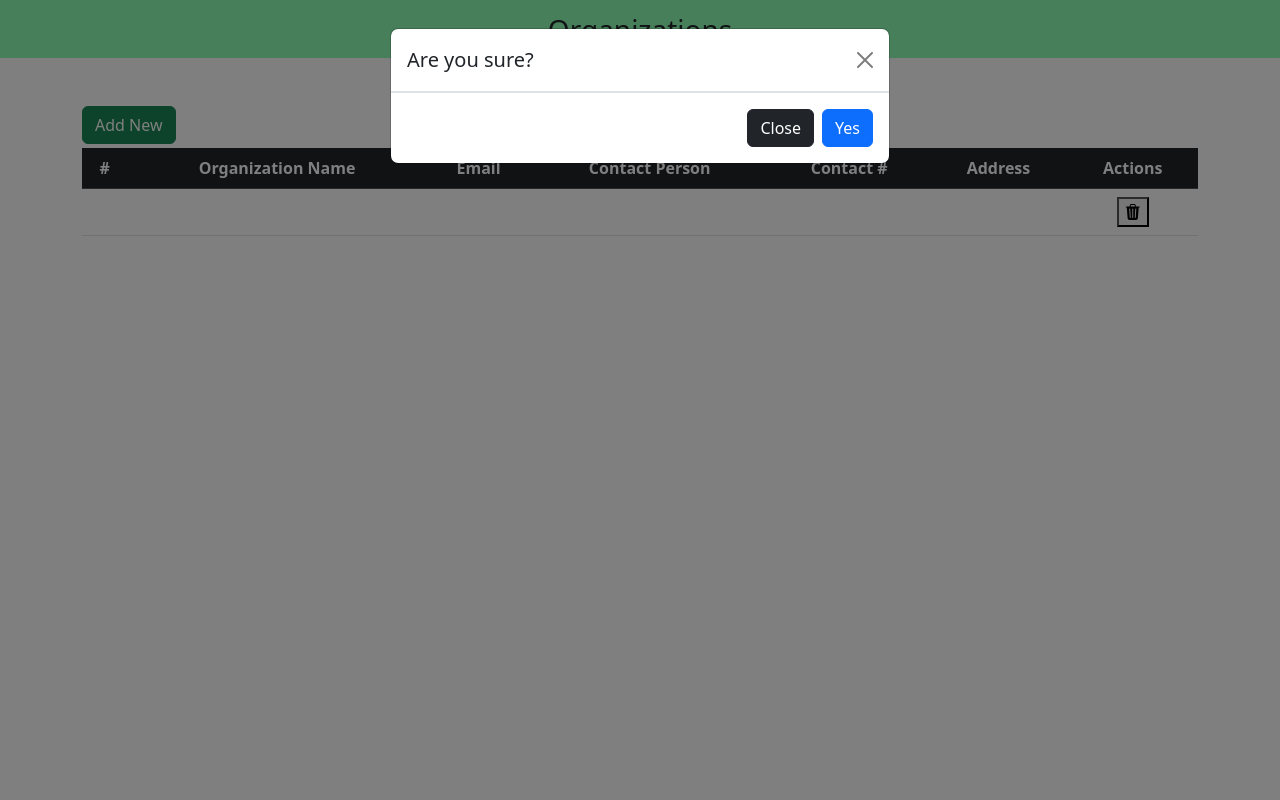
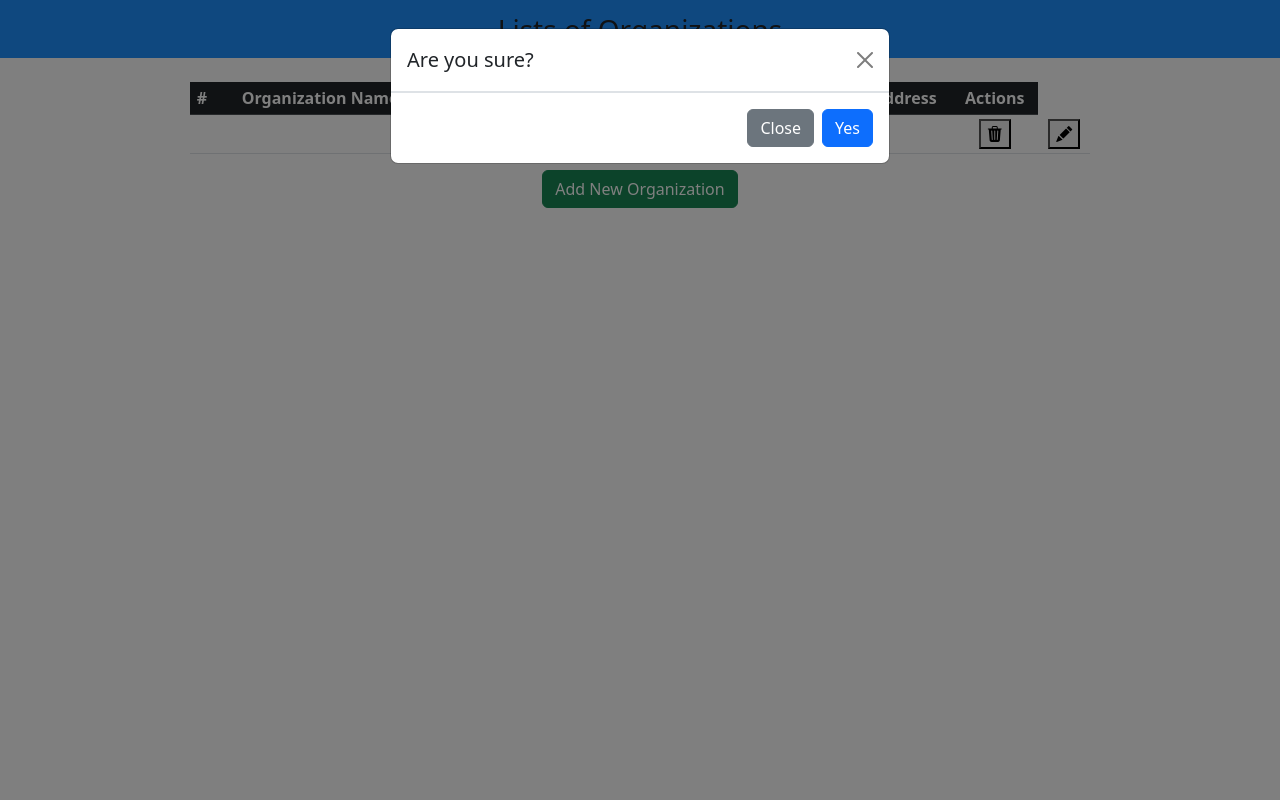
Before and after one commit to learning2bdeveloper/CI, a CodeIgniter app: page /kyanu_document_tracking/index.php/create_organization/index in a window 1280 px wide, after a click that opens the changed part. Run offline with CodeIgniter, Linux system fonts and the light colour scheme; tables that the repository leaves empty or names only in its code hold one stand-in row (values such as "Sample post"); data that the repository does not hold is empty.

Commit message:
added design on creation of organization and index

```diff
--- a/application/modules/create_organization/controllers/services/Create_organization_service.php
+++ b/application/modules/create_organization/controllers/services/Create_organization_service.php
@@ -13,7 +13,7 @@
     public function save() {
         $data = array(
         'OrgName' => $this->input->post('organization_name'),
-        'Email' => $this->input->post('email'),
+        'EmailAddress' => $this->input->post('email'),
         'ContactPerson' => $this->input->post('contact_person'),
         'ContactNumber' => $this->input->post('contact_number'),
         'Address' => $this->input->post('address'),
--- a/application/modules/create_organization/views/grid/Load_organization.php
+++ b/application/modules/create_organization/views/grid/Load_organization.php
@@ -5,11 +5,13 @@
             <tr>
                 <td><?=$value->OrgID?></td>
                 <td><?=ucwords(@$value->OrgName)?></td>
-                <td><?=@$value->Email?></td>
+                <td><?=@$value->EmailAddress?></td>
                 <td><?=@$value->ContactPerson?></td>
                 <td><?=@$value->ContactNumber?></td>
                 <td><?=@$value->Address?></td>
                 <td><button id="deletebutton" data-bs-toggle="modal" data-bs-target="#deleteModal" data-pass-value="<?=$value->OrgID?>"><i class="bi bi-trash3-fill"></i></button></td>
+                <td><button id="editbutton" data-bs-toggle="modal" data-bs-target="#editModal" data-pass-value="<?=$value->OrgID?>"><i class="bi bi-pencil-fill"></i></button></td>
+
             </tr>
 
         <?php
--- a/application/modules/create_organization/views/index.php
+++ b/application/modules/create_organization/views/index.php
@@ -1,6 +1,3 @@
-<?php
-defined('BASEPATH') OR exit('No direct script access allowed');
-?>
 <!DOCTYPE html>
 <html lang="en">
 <head>
@@ -8,23 +5,26 @@
     <meta name="viewport" content="width=device-width, initial-scale=1.0">
     <title>Organization</title>
 
+    <!-- Link Bootstrap CSS -->
     <link href="https://cdn.jsdelivr.net/npm/bootstrap@5.3.2/dist/css/bootstrap.min.css" rel="stylesheet" integrity="sha384-T3c6CoIi6uLrA9TneNEoa7RxnatzjcDSCmG1MXxSR1GAsXEV/Dwwykc2MPK8M2HN" crossorigin="anonymous">
     <link rel="stylesheet" href="https://cdn.jsdelivr.net/npm/bootstrap-icons@1.11.3/font/bootstrap-icons.min.css">
 
 </head>
 <body>
 
-    <nav class="navbar navbar-light justify-content-center fs-3 mb-5" style="background-color: #00ff5573;">Organizations</nav>
+    <nav class="navbar navbar-light justify-content-between fs-3 mb-4" style="background-color: #1E90FF;">
+        <span class="mx-auto">Lists of Organizations</span>
+    </nav>
 
-    <div class="container">
-        <button id="btn_add_new" class="btn btn-success mb-1">Add New</button>
 
-        <table class="table table-hover text-center">
+
+        <div class="table-responsive mx-auto" style="max-width: 900px;">
+            <table class="table table-sm table-hover text-center">
                 <thead class="table-dark">
                     <tr>
                         <th scope="col">#</th>
                         <th scope="col">Organization Name</th>
-                    <th scope="col">Email</th>
+                        <th scope="col">Email Address</th>
                         <th scope="col">Contact Person</th>
                         <th scope="col">Contact #</th>
                         <th scope="col">Address</th>
@@ -32,10 +32,12 @@
                     </tr>
                 </thead>
                 <tbody id="table">
-
                 </tbody>
             </table>
+        </div>
 
+        <div class="text-center">
+        <button id="btn_add_new" class="btn btn-success mb-1">Add New Organization</button>
     </div>
 
     <!-- delete modal -->
@@ -48,14 +50,34 @@
                 </div>
 
                 <div class="modal-footer">
-        <button type="button" class="btn btn-dark" data-bs-dismiss="modal">Close</button>
+                    <button type="button" class="btn btn-secondary" data-bs-dismiss="modal">Close</button>
                     <button  id="orgDelete" type="button" class="btn btn-primary" data-bs-dismiss="modal">Yes</button>
                 </div>
             </div>
         </div>
     </div>
 
-    <!-- <div id="table">
+    <!-- edit modal -->
+    <div class="modal fade" id="editModal" tabindex="-1" aria-labelledby="exampleModalLabel" aria-hidden="true">
+        <div class="modal-dialog">
+            <div class="modal-content">
+                <div class="modal-header">
+                    <h5 class="modal-title">Edit Organization</h5>
+                    <button type="button" class="btn-close" data-bs-dismiss="modal" aria-label="Close"></button>
+                </div>
+                <div class="modal-body">
+                    <!-- Add your form fields for editing here -->
+                </div>
+                <div class="modal-footer">
+                    <button type="button" class="btn btn-secondary" data-bs-dismiss="modal">Close</button>
+                    <button type="button" class="btn btn-primary">Save changes</button>
+                </div>
+            </div>
+        </div>
+    </div>
+
+    <!--
+    <div id="table">
     <form  method="post" id="form_create">
         <label for="organization_name">Organization Name</label>
         <input type="text" name="organization_name" id="organization_name"> <br>
@@ -74,7 +96,8 @@
 
         <button type="submit" id="submit">Create</button>
     </form>
-    </div> -->
+    </div>
+    -->
 
 </body>
 <script src="https://cdn.jsdelivr.net/npm/bootstrap@5.3.2/dist/js/bootstrap.bundle.min.js" integrity="sha384-C6RzsynM9kWDrMNeT87bh95OGNyZPhcTNXj1NW7RuBCsyN/o0jlpcV8Qyq46cDfL" crossorigin="anonymous"></script>
--- a/application/modules/create_organization/views/organization_info.php
+++ b/application/modules/create_organization/views/organization_info.php
@@ -1,6 +1,6 @@
 
 
-<h4 class="font-weight-bold">Edit Contact</h4>
+<h4 class="font-weight-bold">Edit Organization</h4>
 						<form>
 							<div class="form-group">
 								<div class="row">
```
Also changed, not shown: application/modules/create_organization/views/creation_org.php (+7 -6 lines), application/modules/create_organization/views/dashboard.php (added). Lines whose indentation alone changed are shown as unchanged.
